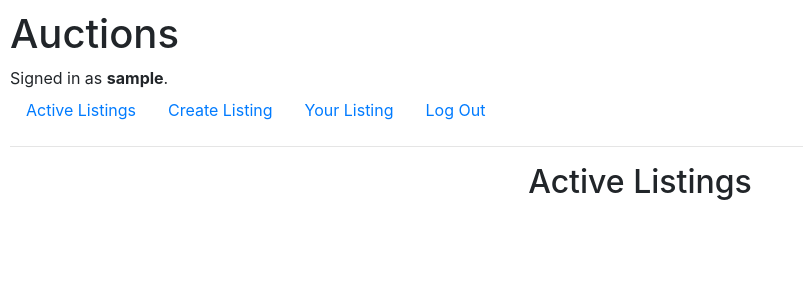
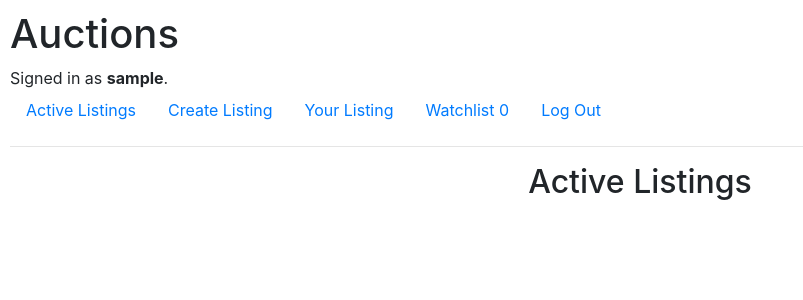
Before and after one commit to ke3peR007/cs50_commerce, a Django app: page / in a window 1280 px wide. Shown: the top 300 px of the page, without its empty margins (0-803 px from the left). Run offline with Django 3.2, Linux system fonts and the light colour scheme; the visitor is signed in with stand-in values (Sample User, id 1); data that the repository does not hold is empty; some libraries are stand-ins or nearby versions.

Commit message:
add watchlist feature.

```diff
--- a/auctions/models.py
+++ b/auctions/models.py
@@ -46,7 +46,7 @@ class Comment(models.Model):
 class UserWatchlist(models.Model):
     user = models.ForeignKey(User, on_delete=models.CASCADE, related_name="user_watchlist", default=None)
     product = models.ForeignKey(Product, on_delete=models.CASCADE, related_name="product_watchlist")
-    item_id = models.IntegerField()
+
 
     def __str__(self):
-        return f"{self.user.username} : {self.product.title}"
+        return f"{self.user} : {self.product.title}"
--- a/auctions/templates/auctions/index.html
+++ b/auctions/templates/auctions/index.html
@@ -5,9 +5,18 @@
     {% endblock %}
 
 {% block body %}
+    {% for message in messages %}
+        <div class="alert alert-warning alert-dismissible fade show" role="alert">
+            <strong>{{ message }}</strong>
+            <button type="button" class="close" data-dismiss="alert" aria-label="Close">
+            <span aria-hidden="true">&times;</span>
+            </button>
+        </div>
+    {% endfor %}
     <h2 style="text-align: center;">Active Listings</h2>
         <div class="row">
             {% for list in listings %}
+            <!-- <h1>{{list.product_watchlist}}</h1> -->
             <div class="col-md-3 col-sm-6">
                 <div class="product-grid">
                     <div class="product-image">
@@ -18,9 +27,11 @@
                                 <img class="" src="{% static 'auctions/no-image-available.png' %}">
                             {% endif %}
                         </a>
+
                         <ul class="product-links">
-                            <li><a href="#"><i class="far fa-heart"></i></a></li>
+                            <li><a href="{% url 'add_remove_to_watchlist_index' list.id %}"><i class="far fa-heart"></i></a></li>
                         </ul>
+
                     </div>
                     <div class="product-content">
 
--- a/auctions/templates/auctions/layout.html
+++ b/auctions/templates/auctions/layout.html
@@ -33,6 +33,9 @@
                     <a class="nav-link" href="{% url 'user_listing' %}">Your Listing</a>
                 </li>
                 <li class="nav-item">
+                    <a class="nav-link" href="{% url 'view_watchlist' %}">Watchlist <span>{{ watchlist_count }}</span></a>
+                </li>
+                <li class="nav-item">
                     <a class="nav-link" href="{% url 'logout' %}">Log Out</a>
                 </li>
             {% else %}
--- a/auctions/urls.py
+++ b/auctions/urls.py
@@ -12,4 +12,7 @@ urlpatterns = [
     path("listing/<int:listing_id>", views.listing, name="listing"),
     path("remove_listing/<int:listing_id>", views.remove_listing, name="remove_listing"),
     path("add_comment", views.add_comment, name="add_comment"),
+    path("add_remove_to_watchlist/<int:listing_id>", views.add_remove_to_watchlist, name="add_remove_to_watchlist"),
+    path("view_watchlist", views.view_watchlist, name="view_watchlist"),
+    path("add_remove_to_watchlist_index/<int:listing_id>", views.add_remove_to_watchlist_index, name="add_remove_to_watchlist_index")
 ]
--- a/auctions/views.py
+++ b/auctions/views.py
@@ -10,7 +10,7 @@ from django.db.models import Max
 from django.utils import timezone
 import pytz
 import datetime
-from .models import User, Product, Bid, Comment
+from .models import User, Product, Bid, Comment, UserWatchlist
 
 
 
@@ -51,9 +51,17 @@ class CommentForm(forms.Form):
 
 def index(request):
     listings = Product.objects.all().filter(status_of_listing=True)
-    return render(request, "auctions/index.html", {
-        "listings": listings
-    })
+    try:
+        watchlist_count = UserWatchlist.objects.filter(user=request.user).count
+        return render(request, "auctions/index.html", {
+            "listings": listings,
+            "watchlist_count": watchlist_count,
+        })
+    except:
+        return render(request, "auctions/index.html", {
+            "listings": listings,
+            "watchlist_count": None,
+        })
 
 def login_view(request):
     if request.method == "POST":
@@ -109,8 +117,10 @@ def register(request):
 @login_required()
 def create_listing(request):
     if request.method == "GET":
+        watchlist_count = UserWatchlist.objects.filter(user=request.user).count
         return render(request, "auctions/add_product.html", {
-            "form" : ListingForm()
+            "form" : ListingForm(),
+            "watchlist_count" : watchlist_count,
         })
     if request.method == "POST":
         form = ListingForm(request.POST)
@@ -138,8 +148,10 @@ def create_listing(request):
 def user_listing(request):
     if request.method == "GET":
         listing = Product.objects.all().filter(user=request.user)
+        watchlist_count = UserWatchlist.objects.filter(user=request.user).count
         return render(request, "auctions/user_listing.html", {
-            "listing" : listing
+            "listing" : listing,
+            "watchlist_count": watchlist_count,
         })
 
 
@@ -152,6 +164,9 @@ def listing(request, listing_id):
             highest_bids = Bid.objects.all().filter(product=listing).aggregate(Max('bid_price'))
             bids_count = Bid.objects.all().filter(product=listing).count()
             comments = Comment.objects.all().filter(product=listing)
+            watchlist = listing.product_watchlist.filter(user=request.user)
+            watchlist_count = UserWatchlist.objects.filter(user=request.user).count
+            print(watchlist)
             if listing.status_of_listing == False:
                 winner = Bid.objects.get(bid_price=highest_bids["bid_price__max"])
             else:
@@ -167,6 +182,8 @@ def listing(request, listing_id):
             "winner" : winner,
             "commentForm" : CommentForm(),
             "comments" : comments,
+            "watchlist" : watchlist,
+            "watchlist_count": watchlist_count,
         })
 
     if request.method == "POST":
@@ -211,3 +228,51 @@ def add_comment(request):
             return HttpResponseRedirect(reverse("listing", args={listing_id}))
     else:
         return HttpResponseRedirect(reverse("index"))
+
+
+@login_required()
+def add_remove_to_watchlist(request, listing_id):
+    print(request)
+    product = Product.objects.get(pk=listing_id)
+    user = request.user
+    user_watchlist_item = UserWatchlist.objects.filter(product=product , user=user)
+    print(user_watchlist_item)
+    if not user_watchlist_item:
+        watchlist = UserWatchlist(product=product, user=user)
+        watchlist.save()
+        messages.success(request, "Added to wishlist.")
+        return HttpResponseRedirect(reverse("listing", args={listing_id}))
+    else:
+        user_watchlist_item.delete()
+        messages.success(request, "Removed from wishlist.")
+        return HttpResponseRedirect(reverse("listing", args={listing_id}))
+
+
+def add_remove_to_watchlist_index(request, listing_id):
+    print(request)
+    product = Product.objects.get(pk=listing_id)
+    user = request.user
+    user_watchlist_item = UserWatchlist.objects.filter(product=product , user=user)
+    print(user_watchlist_item)
+    if not user_watchlist_item:
+        watchlist = UserWatchlist(product=product, user=user)
+        watchlist.save()
+        messages.success(request, "Added to wishlist.")
+        return HttpResponseRedirect(reverse("index"))
+    else:
+        user_watchlist_item.delete()
+        messages.success(request, "Removed from wishlist.")
+        return HttpResponseRedirect(reverse("index"))
+
+
+@login_required()
+def view_watchlist(request):
+    users_watchlist = UserWatchlist.objects.filter(user=request.user)
+    product = users_watchlist
+    for ul in users_watchlist:
+        print(ul.product.id)
+    watchlist_count = UserWatchlist.objects.filter(user=request.user).count
+    return render(request,"auctions/watchlist.html", {
+        "users_watchlist": product,
+        "watchlist_count": watchlist_count,
+    })
```
Also changed, not shown: auctions/templates/auctions/listing.html (+6 -2 lines), auctions/templates/auctions/watchlist.html (added, +14 -0 lines), auctions/migrations/0019_remove_userwatchlist_item_id.py (added).
